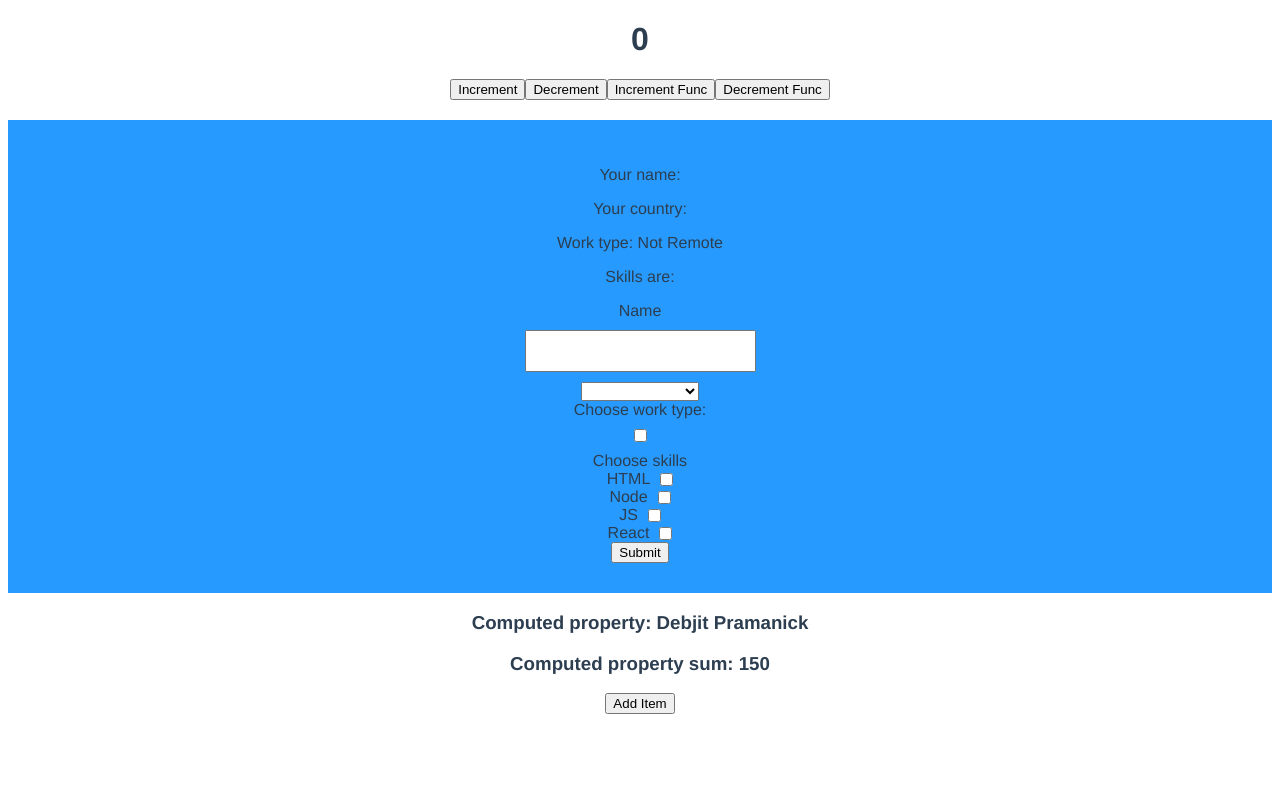
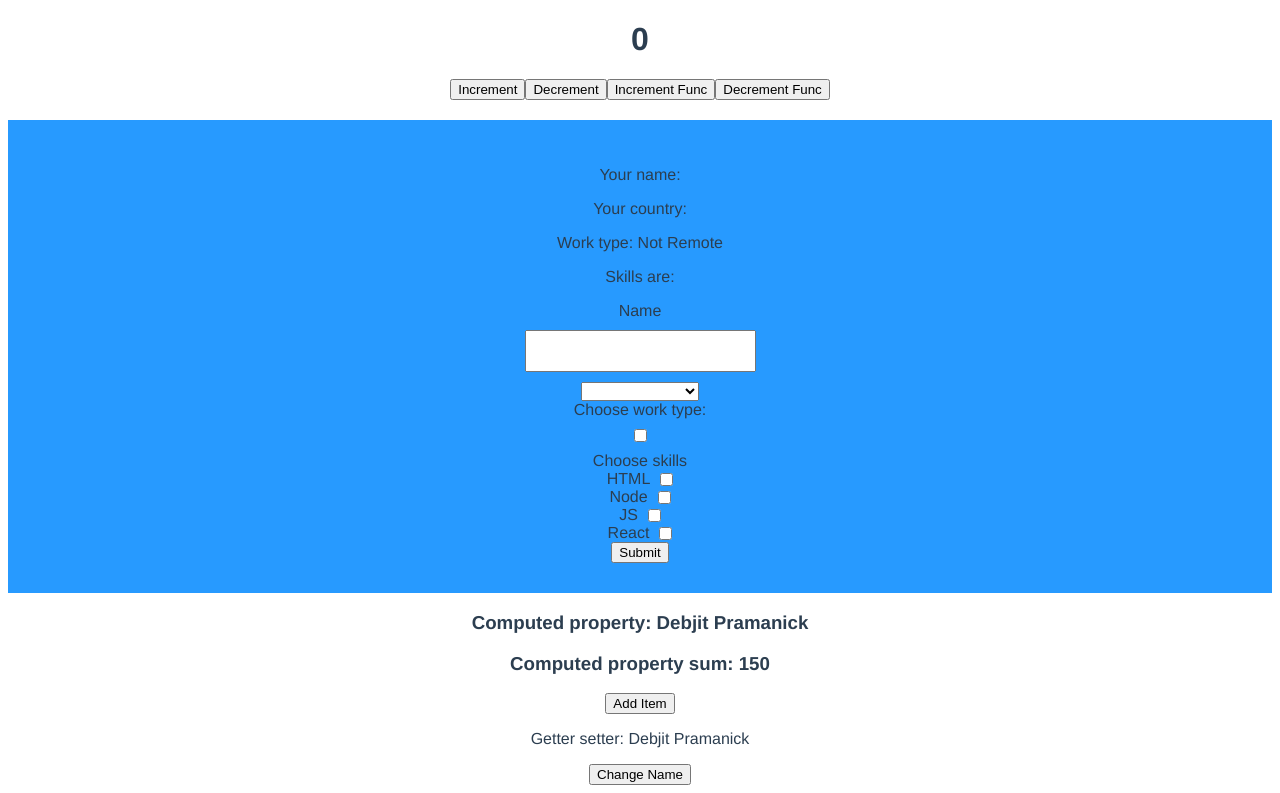
Before and after one commit to DebjitPramanick/Practice-Vue, a Vue app in the folder firstapp/: page / in a window 1280 px wide. Shown: the part 1246-2039 px from the top of the page. Before the commit the page ends 1968 px from the top, so only its background shows below. Built offline with nearby package versions, Linux system fonts and the light colour scheme.

Commit message:
Getter setter

```diff
--- a/firstapp/src/App.vue
+++ b/firstapp/src/App.vue
@@ -53,6 +53,7 @@
 
     <Methods />
     <Forms />
+    <GetterSetter />
 
   </div>
 </template>
@@ -61,12 +62,14 @@
 
 import Methods from './Methods.vue'
 import Forms from './Forms.vue'
+import GetterSetter from './GetterSetter.vue'
 
 export default {
   name: 'App',
   components: {
     Methods,
-    Forms
+    Forms,
+    GetterSetter
   },
   data(){
     return {
--- /dev/null
+++ b/firstapp/src/GetterSetter.vue
@@ -0,0 +1,68 @@
+<template>
+  <div>
+    <p>Getter setter: {{ fullName }}</p>
+    <button @click="changeName">Change Name</button>
+  </div>
+</template>
+
+<script>
+export default {
+  name: "GetterSetter",
+  data() {
+    return {
+      name: {
+        firstName: "Debjit",
+        secondName: "Pramanick",
+      },
+    };
+  },
+  methods: {
+    changeName() {
+      this.fullName = "Richard Johanson";
+    },
+  },
+  computed: {
+    fullName: {
+      get() {
+        return `${this.name.firstName} ${this.name.secondName}`;
+      },
+      set(value) {
+        const names = value.split(" ");
+        console.log(names);
+        this.name.firstName = names[0];
+        this.name.secondName = names[1];
+      },
+    },
+    total() {
+      return 12;
+    },
+  },
+};
+</script>
+
+
+data() {
+    return {
+      name: {
+        firstName: "Debjit",
+        secondName: "Pramanick",
+      },
+    };
+  },
+  methods: {
+      changeName(){
+          this.fullName = 'Richard Johanson'
+      }
+  },
+  computed: {
+      fullName: {
+          get(){
+              return `${this.firstName} ${this.secondName}`
+          },
+          set(value){
+              const names = value.spli(' ')
+              this.firstName = names[0]
+              this.secondName = names[1]
+          }
+      }
+  }
```
